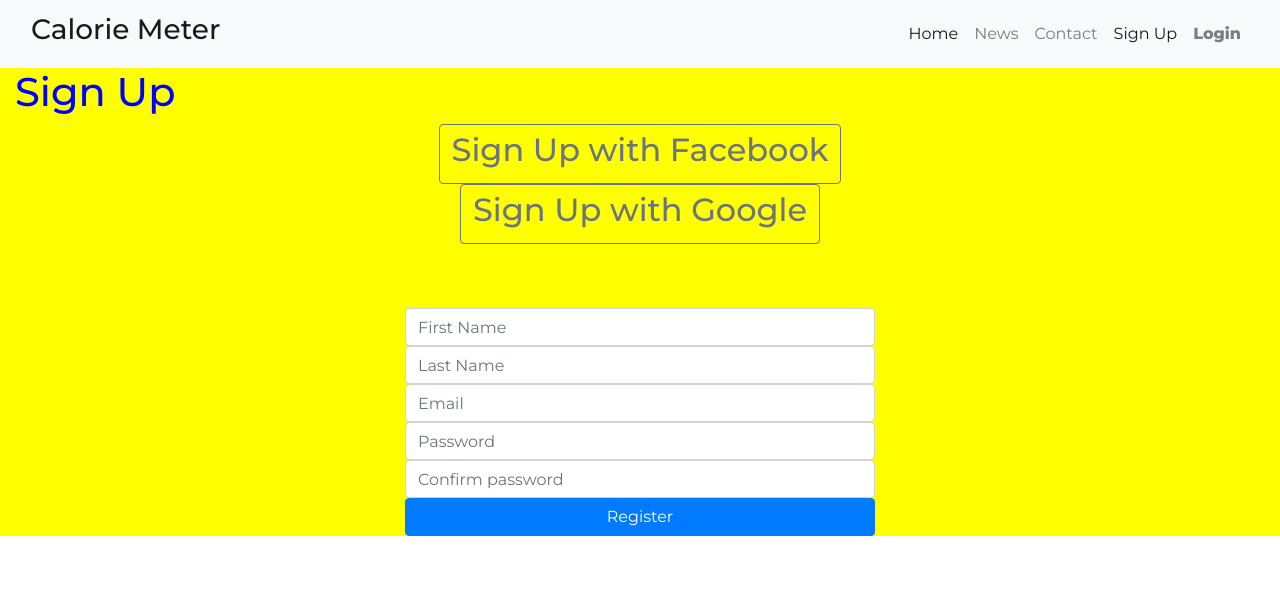
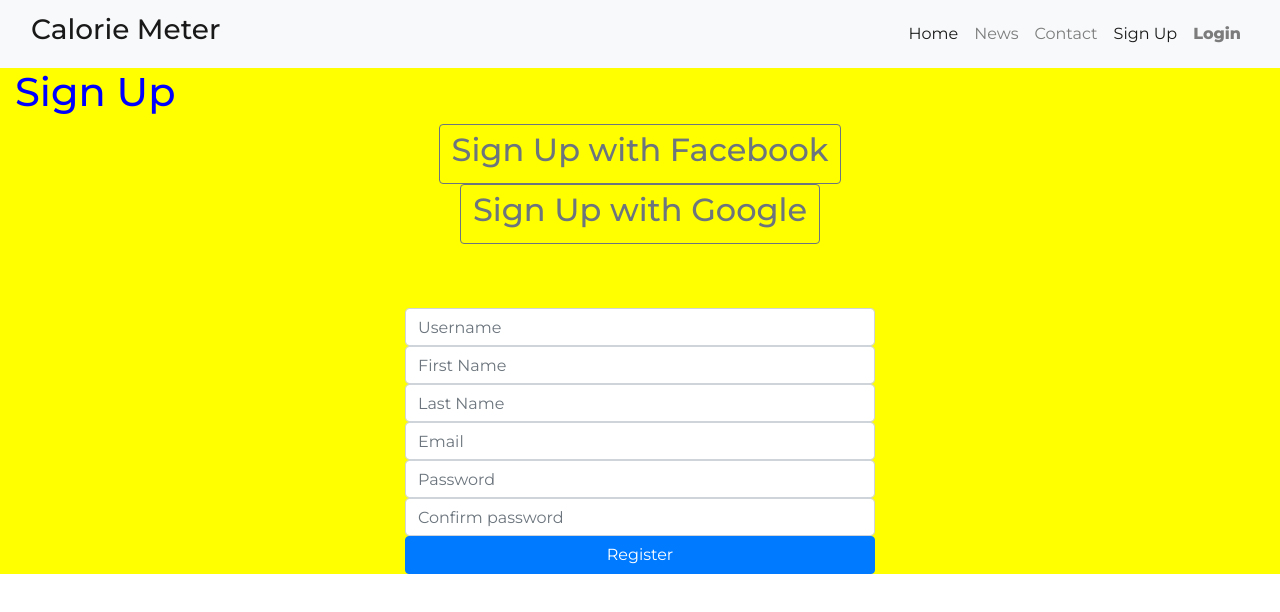
Before and after one commit to ronbout/calorie, a React (Create React App) app: page /signup in a window 1280 px wide. Shown: the top 612 px of the page. Built offline with nearby package versions, Linux system fonts and the light colour scheme.

Commit message:
Added registration by email functionality with corresponding api in separate project.  Still need to add social site registration (google)

```diff
--- a/src/components/emailSignup.js
+++ b/src/components/emailSignup.js
@@ -6,6 +6,7 @@ class EmailSignup extends Component {
     super(props);
     this.state = {
       formFields: {
+        userName: "",
         firstName: "",
         lastName: "",
         email: "",
@@ -61,6 +62,17 @@ class EmailSignup extends Component {
     return (
       <form onSubmit={this.handleSubmit}>
         <div className="email-signup container-fluid d-flex flex-column justify-content-center">
+          <div className="input-group">
+            <input
+              type="text"
+              className="form-control"
+              placeholder="Username"
+              name="userName"
+              value={this.state.formFields.userName}
+              onChange={this.handleInputChange}
+              required
+            />
+          </div>
           <div className="input-group">
             <input
               type="text"
--- a/src/components/signup.js
+++ b/src/components/signup.js
@@ -2,16 +2,53 @@ import React, { Component } from "react";
 import SocialSignup from "./socialSignup";
 import EmailSignup from "./emailSignup";
 
+const API_BASE = "http://localhost/api/";
+const API_MEMBER = "members";
+const API_KEY = "6y9fgv43dl40f9wl";
+
 class SignUp extends Component {
   constructor(props) {
     super(props);
-    console.log("this: ", this);
-    console.log("props: ", this.props);
-    this.state = {};
+    this.state = { errMsg: "", confirmMsg: "" };
   }
 
   handleSignUp = userInfo => {
     console.log("userInfo: ", userInfo);
+    // clear out any error msg
+    this.setState({ errMsg: "" });
+    let postBody = { ...userInfo, apiKey: API_KEY };
+    let postConfig = {
+      method: "post",
+      body: JSON.stringify(postBody),
+      headers: {
+        "Content-Type": "application/json"
+      }
+    };
+    fetch(`${API_BASE}${API_MEMBER}`, postConfig)
+      .then(response => {
+        console.log("response: ", response);
+        response.json().then(result => {
+          result = result.data;
+          console.log("Result: ", result);
+          // figure out what to do here
+          if (result.error) {
+            this.setState({
+              errMsg:
+                result.SQLState == 23000
+                  ? `Email ${userInfo.email} is already a registered user.`
+                  : "An unknown error has occurred"
+            });
+          } else {
+            // success.  let user know
+            this.setState({
+              confirmMsg: "You have successfully registered and may log in now."
+            });
+          }
+        });
+      })
+      .catch(error => {
+        console.log("Fetch error: ", error);
+      });
   };
 
   render() {
@@ -20,9 +57,18 @@ class SignUp extends Component {
         style={{ backgroundColor: "yellow", color: "blue" }}
         className="container-fluid"
       >
-        <h1>Sign Up</h1>
-        <SocialSignup />
-        <EmailSignup handleSignUp={this.handleSignUp} />
+        {this.state.confirmMsg ? (
+          <div className="register-confirm">{this.state.confirmMsg}</div>
+        ) : (
+          <React.Fragment>
+            <h1>Sign Up</h1>
+            <SocialSignup />
+            <EmailSignup handleSignUp={this.handleSignUp} />
+            {this.state.errMsg && (
+              <div className="register-error">{this.state.errMsg}</div>
+            )}
+          </React.Fragment>
+        )}
       </div>
     );
   }
--- a/src/components/topNavBar.js
+++ b/src/components/topNavBar.js
@@ -2,7 +2,6 @@ import React from "react";
 import { NavLink } from "react-router-dom";
 
 const TopNavBar = ({ user, handleLogout }) => {
-  console.log("user: ", user);
   return (
     <nav className="navbar navbar-expand-md navbar-light bg-light sticky-top">
       <div className="container-fluid">
```
